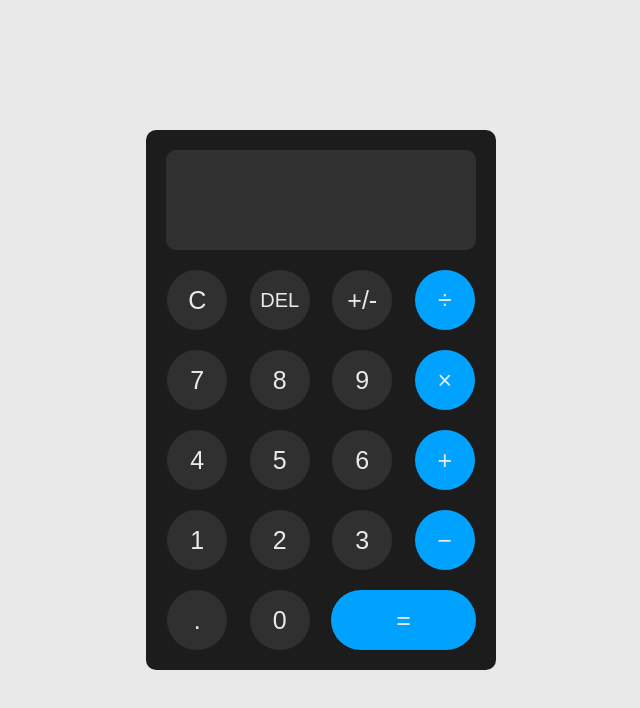
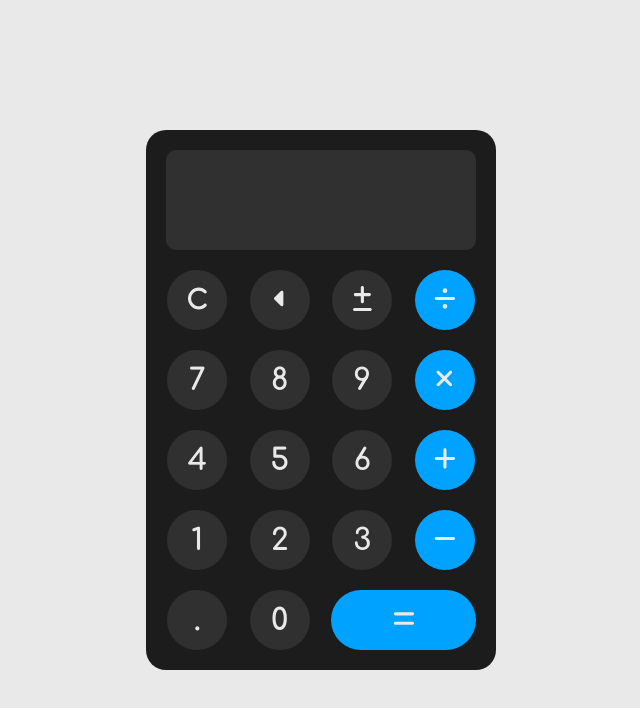
Before and after one commit to mafgit/react-calculator, a React (Create React App) app: page / in a window 1280 px wide. Shown: the top 708 px of the page, without its empty margins (319-959 px from the left). Built offline with nearby package versions, Linux system fonts and the light colour scheme.

Commit message:
complete

```diff
--- a/package.json
+++ b/package.json
@@ -3,12 +3,15 @@
   "version": "0.1.0",
   "private": true,
   "dependencies": {
+    "@fortawesome/fontawesome-svg-core": "^6.1.1",
+    "@fortawesome/free-solid-svg-icons": "^6.1.1",
+    "@fortawesome/react-fontawesome": "^0.2.0",
     "@testing-library/jest-dom": "^5.16.4",
     "@testing-library/react": "^13.3.0",
     "@testing-library/user-event": "^13.5.0",
     "react": "^18.1.0",
     "react-dom": "^18.1.0",
-    "react-scripts": "5.0.1",
+    "react-scripts": "^2.1.3",
     "web-vitals": "^2.1.4"
   },
   "scripts": {
--- a/src/App.css
+++ b/src/App.css
@@ -1,6 +1,8 @@
+@import url('https://fonts.googleapis.com/css2?family=Comfortaa:wght@700&display=swap');
 * {
   margin: 0;
   padding: 0;
+  font-family: Comfortaa, Arial, Helvetica, sans-serif;
   box-sizing: border-box;
 }
 
--- a/src/App.js
+++ b/src/App.js
@@ -1,3 +1,4 @@
+import React from 'react'
 import './App.css'
 import Calculator from './components/Calculator'
 
--- a/src/components/Grid.js
+++ b/src/components/Grid.js
@@ -1,5 +1,17 @@
 import React, { useEffect } from 'react'
 import '../styles/grid.css'
+
+import { FontAwesomeIcon } from '@fortawesome/react-fontawesome'
+import {
+  faC,
+  faCaretLeft,
+  faDivide,
+  faEquals,
+  faMinus,
+  faMultiply,
+  faPlus,
+  faPlusMinus,
+} from '@fortawesome/free-solid-svg-icons'
 
 const Grid = ({
   input,
@@ -25,7 +37,6 @@ const Grid = ({
     if (prev === '' && input !== '') thisInput = input
     else if (prev !== '' && input !== '') thisInput = equal()
     else if (prev !== '' && input === '') {
-      console.log('ran')
       setOperator(o)
       if (o === '*') o = '×'
       if (o === '/') o = '÷'
@@ -64,18 +75,21 @@ const Grid = ({
 
   return (
     <div className="grid">
-      <button className="btn" onClick={clear}>
-        C
+      <button className="btn fa-icon-btn" onClick={clear}>
+        <FontAwesomeIcon icon={faC} />
       </button>
-      <button className="btn back-btn" onClick={del}>
-        {'DEL'}
+      <button className="btn fa-icon-btn" onClick={del}>
+        <FontAwesomeIcon icon={faCaretLeft} />
       </button>
 
-      <button onClick={clickPlusMinus} className="btn">
-        +/-
+      <button onClick={clickPlusMinus} className="btn fa-icon-btn">
+        <FontAwesomeIcon icon={faPlusMinus} />
       </button>
-      <button className="btn operator-btn" onClick={() => selectOperator('/')}>
-        ÷
+      <button
+        className="btn operator-btn fa-icon-btn"
+        onClick={() => selectOperator('/')}
+      >
+        <FontAwesomeIcon icon={faDivide} />
       </button>
       <button onClick={() => addToScreen(7)} className="btn">
         7
@@ -86,8 +100,11 @@ const Grid = ({
       <button onClick={() => addToScreen(9)} className="btn">
         9
       </button>
-      <button className="btn operator-btn" onClick={() => selectOperator('*')}>
-        ×
+      <button
+        className="btn operator-btn fa-icon-btn"
+        onClick={() => selectOperator('*')}
+      >
+        <FontAwesomeIcon icon={faMultiply} />
       </button>
       <button onClick={() => addToScreen(4)} className="btn">
         4
@@ -99,8 +116,11 @@ const Grid = ({
         6
       </button>
 
-      <button className="btn operator-btn" onClick={() => selectOperator('+')}>
-        +
+      <button
+        className="btn operator-btn fa-icon-btn"
+        onClick={() => selectOperator('+')}
+      >
+        <FontAwesomeIcon icon={faPlus} />
       </button>
       <button onClick={() => addToScreen(1)} className="btn">
         1
@@ -112,8 +132,11 @@ const Grid = ({
         3
       </button>
 
-      <button className="btn operator-btn" onClick={() => selectOperator('-')}>
-        −
+      <button
+        className="btn operator-btn fa-icon-btn"
+        onClick={() => selectOperator('-')}
+      >
+        <FontAwesomeIcon icon={faMinus} />
       </button>
       <button
         className="btn"
@@ -128,8 +151,8 @@ const Grid = ({
       <button onClick={() => addToScreen(0)} className="btn">
         0
       </button>
-      <button className="btn equal-btn" onClick={equal}>
-        =
+      <button className="btn equal-btn fa-icon-btn" onClick={equal}>
+        <FontAwesomeIcon icon={faEquals} />
       </button>
     </div>
   )
--- a/src/styles/calculator.css
+++ b/src/styles/calculator.css
@@ -1,6 +1,6 @@
 .calculator {
   width: 350px;
-  border-radius: 10px;
+  border-radius: 20px;
   background-color: #1c1c1c;
   display: flex;
   flex-direction: column;
--- a/src/styles/grid.css
+++ b/src/styles/grid.css
@@ -9,7 +9,7 @@
 
 .btn {
   border-radius: 50%;
-  font-size: 25px;
+  font-size: 30px;
   background-color: #303030;
   transition: 0.2s;
   color: #e9e9e9;
@@ -17,8 +17,8 @@
   height: 60px;
 }
 
-.back-btn {
-  font-size: 20px;
+.fa-icon-btn {
+  font-size: 25px;
 }
 
 .btn:hover {
```
Also changed, not shown: 1 other file (tests, documents, lock files or other folders).
